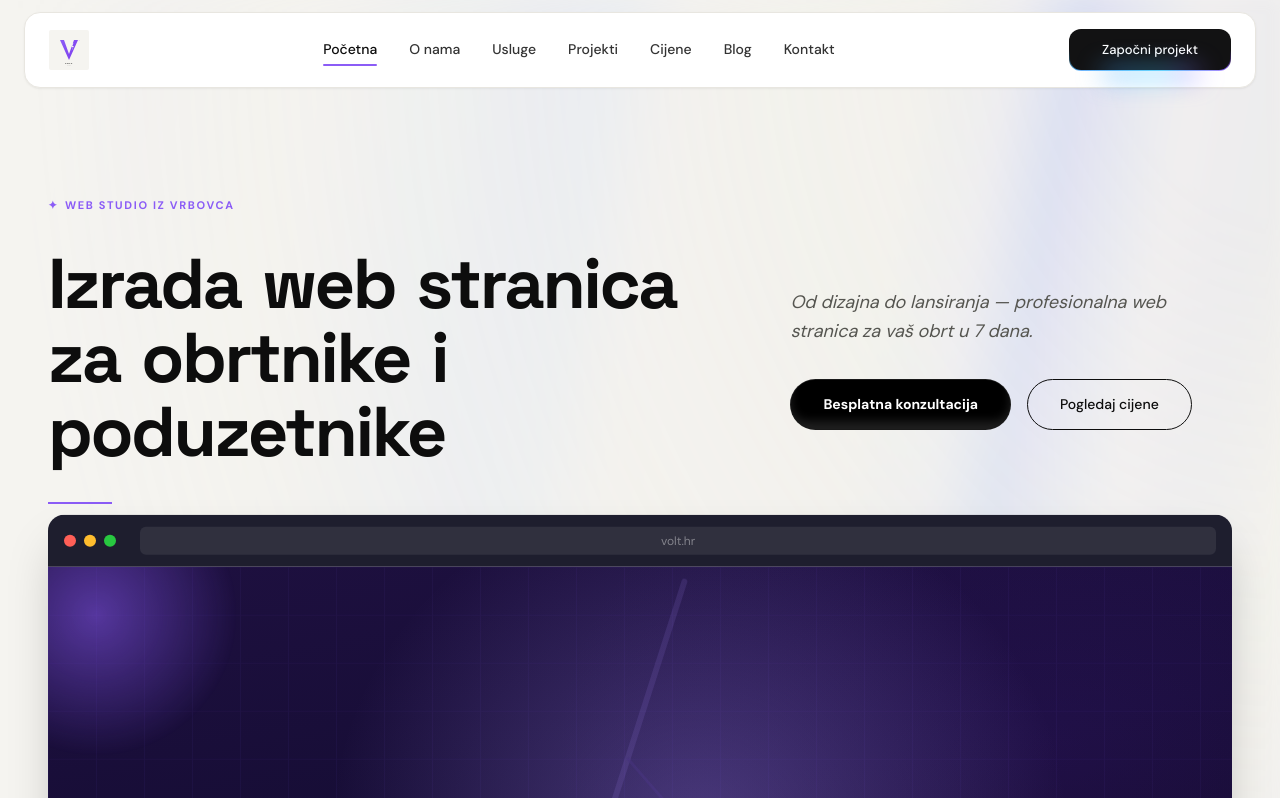
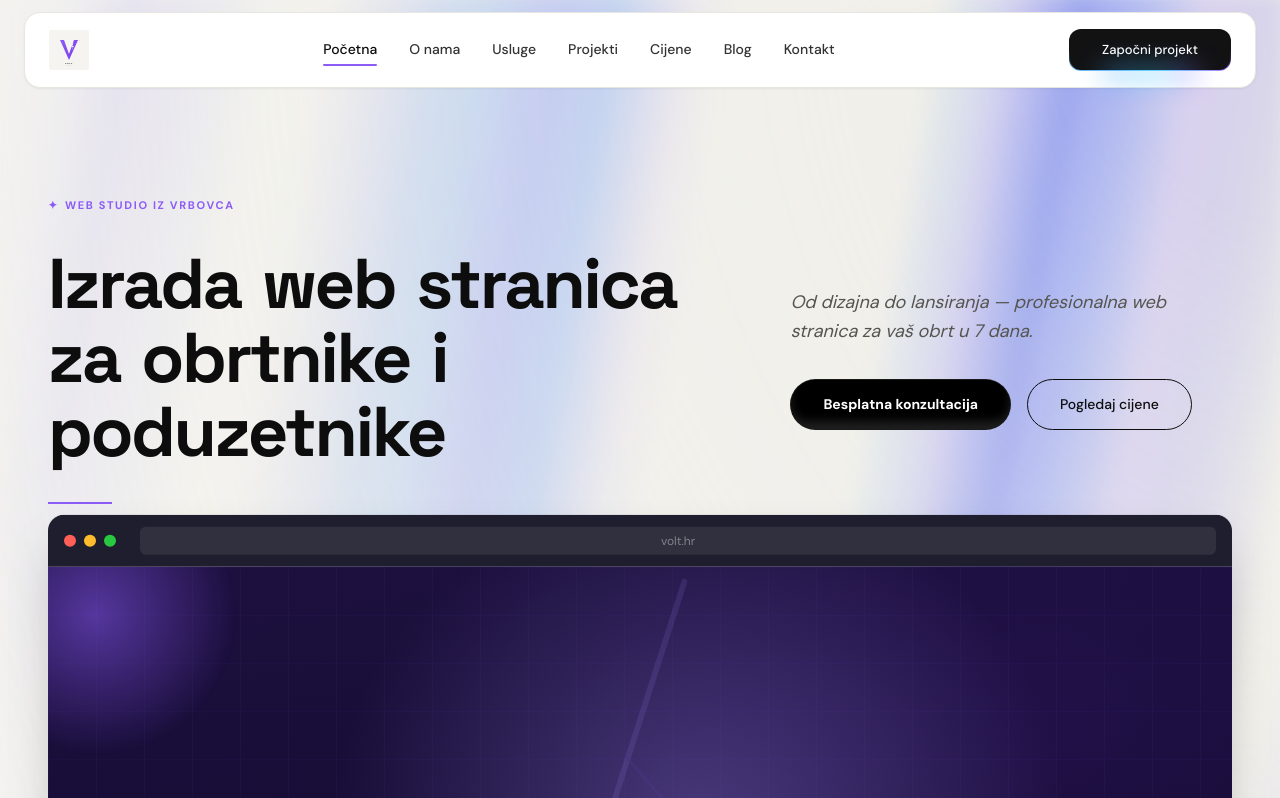
Before and after one commit to karloturk333-hash/volthr, a Next.js app: page / in a window 1280 px wide. Shown: the top 798 px of the page. Built offline with nearby package versions, Linux system fonts and the light colour scheme.

Commit message:
fix: increase aurora visibility — richer colors and higher opacity
Bump aurora opacity from 25% to 50%, use more saturated color stops
(violet-400, indigo-400/500, blue-400), widen radial mask to 80%.

```diff
--- a/app/globals.css
+++ b/app/globals.css
@@ -25,11 +25,11 @@
 
   /* ── Aurora background ── */
   --aurora-bg: #F5F4F0;
-  --aurora-violet: #c4b5fd;       /* violet-300 */
-  --aurora-indigo: #c7d2fe;       /* indigo-200 */
-  --aurora-blue: #bfdbfe;         /* blue-200 */
-  --aurora-violet-light: #ede9fe; /* violet-100 */
-  --aurora-indigo-dark: #a5b4fc;  /* indigo-300 */
+  --aurora-violet: #a78bfa;       /* violet-400 */
+  --aurora-indigo: #818cf8;       /* indigo-400 */
+  --aurora-blue: #60a5fa;         /* blue-400 */
+  --aurora-violet-light: #c4b5fd; /* violet-300 */
+  --aurora-indigo-dark: #6366f1;  /* indigo-500 */
 
   /* ── Radius ── */
   --r-sm: 10px;
--- a/components/ui/aurora-background.tsx
+++ b/components/ui/aurora-background.tsx
@@ -36,9 +36,9 @@ export function AuroraBackground({
             "after:[background-size:200%,_100%]",
             "after:animate-aurora after:[background-attachment:fixed] after:mix-blend-multiply",
             "pointer-events-none",
-            "absolute -inset-[10px] opacity-25 will-change-transform",
+            "absolute -inset-[10px] opacity-50 will-change-transform",
             showRadialGradient &&
-              "[mask-image:radial-gradient(ellipse_at_100%_0%,black_10%,transparent_70%)]"
+              "[mask-image:radial-gradient(ellipse_at_100%_0%,black_10%,transparent_80%)]"
           )}
         />
       </div>
```
